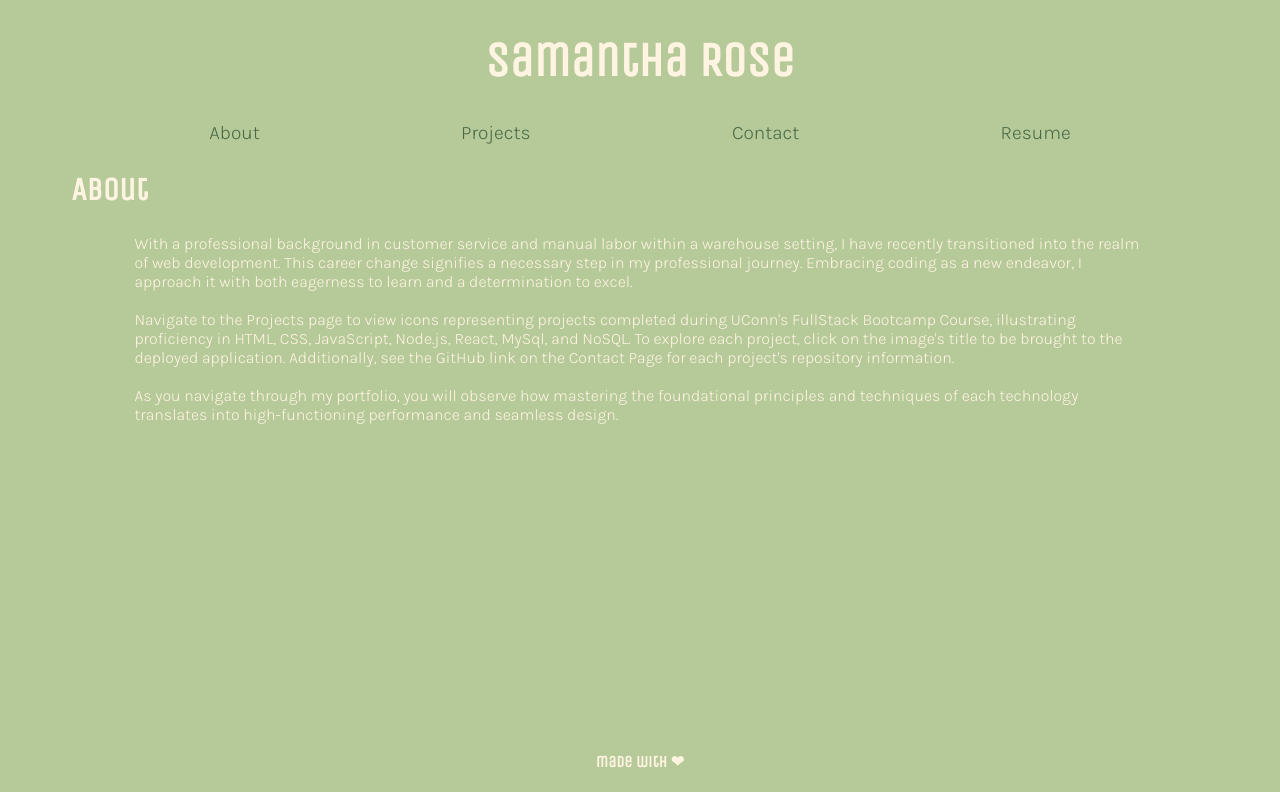
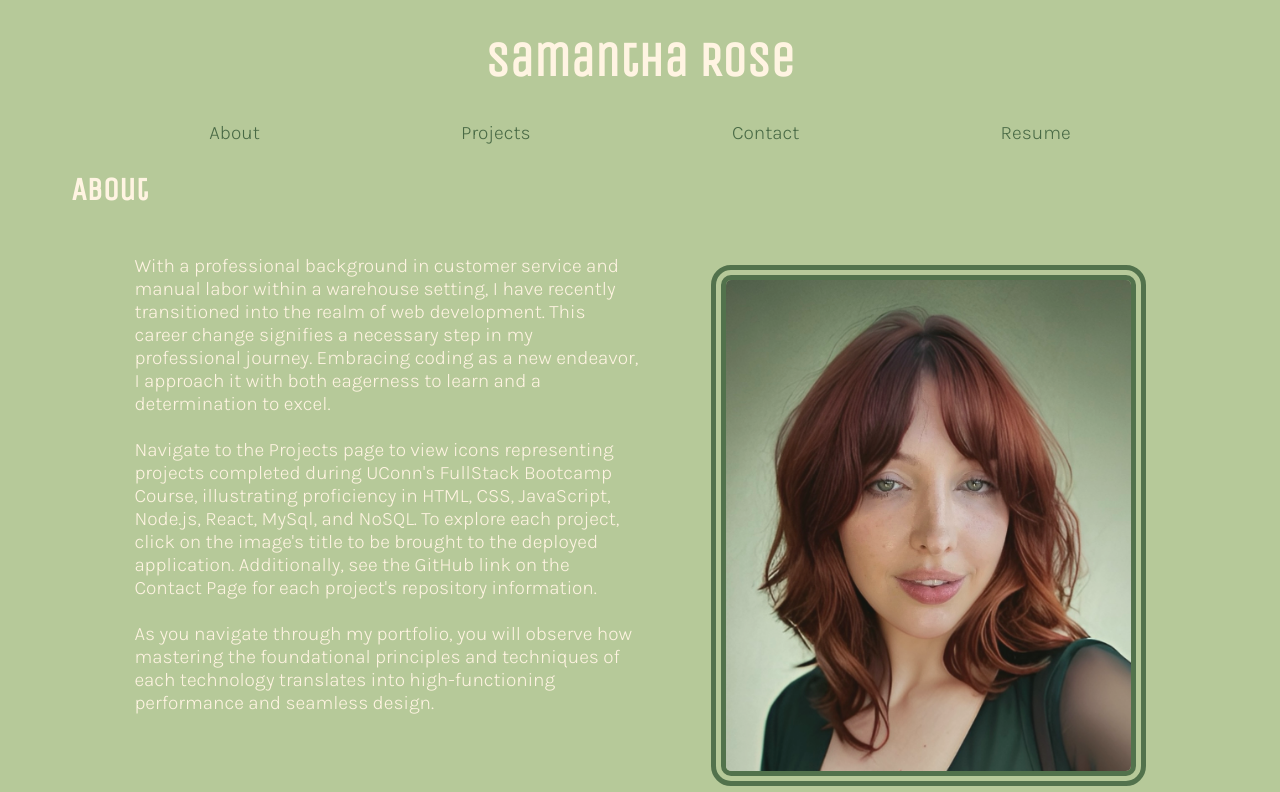
Before and after one commit to samanthashleyrose/React-Coding-Portfolio, a React (Vite) app: page / in a window 1280 px wide. Shown: the top 792 px of the page. Built offline with nearby package versions, Linux system fonts and the light colour scheme.

Commit message:
Added pfp

```diff
--- a/src/main.css
+++ b/src/main.css
@@ -3,11 +3,10 @@ body {
     background-color: rgba(163, 187, 127, 0.791);
     color: rgb(255, 244, 226);
     font-family: Unica One, sans-serif;
-    max-height: 100vh;
 }
 
 main {
-    padding-bottom: 10%;
+    padding-bottom: 5%;
 }
 
 /* NAV */
@@ -49,11 +48,25 @@ h2 {
 }
 
 /* ABOUT */
-#about-section {
+.about-section {
+    display: flex;
+    justify-content: space-between;
     font-family: Karla, sans-serif;
+    font-size: 1.2rem;
     margin-left: 10%;
     margin-right: 10%;
     padding-bottom: 13%;
+}
+
+#about-me {
+    width: 50%;
+}
+
+#pfp {
+    height: 100%;
+    width: 40%;
+    margin-top: 3%;
+    opacity: 90%;
 }
 
 /* PROJECTS */
@@ -126,7 +139,7 @@ img {
     margin-left: 10%;
     text-decoration: none;
     width: 100%;
-    padding-bottom: 10%;
+    padding-bottom: 20%;
 }
 
 #name-label {
--- a/src/pages/About.jsx
+++ b/src/pages/About.jsx
@@ -2,11 +2,14 @@ export default function About() {
   return (
     <div>
       <h2>About</h2>
-      <p id="about-section">With a professional background in customer service and manual labor within a warehouse setting, I have recently transitioned into the realm of web development. This career change signifies a necessary step in my professional journey. Embracing coding as a new endeavor, I approach it with both eagerness to learn and a determination to excel. <br/>
+      <div className="about-section">
+      <p id="about-me">With a professional background in customer service and manual labor within a warehouse setting, I have recently transitioned into the realm of web development. This career change signifies a necessary step in my professional journey. Embracing coding as a new endeavor, I approach it with both eagerness to learn and a determination to excel. <br/>
       <br/>
       Navigate to the Projects page to view icons representing projects completed during UConn's FullStack Bootcamp Course, illustrating proficiency in HTML, CSS, JavaScript, Node.js, React, MySql, and NoSQL. To explore each project, click on the image's title to be brought to the deployed application. Additionally, see the GitHub link on the Contact Page for each project's repository information.<br/>
       <br/>
       As you navigate through my portfolio, you will observe how mastering the foundational principles and techniques of each technology translates into high-functioning performance and seamless design.</p>
+      <img src="/src/assets/imgs/pfp.png" alt="Samantha Rose Profile Photo" id="pfp"/>
+      </div>
     </div>
   );
 }
```
Also changed, not shown: src/assets/imgs/pfp.png (added).
